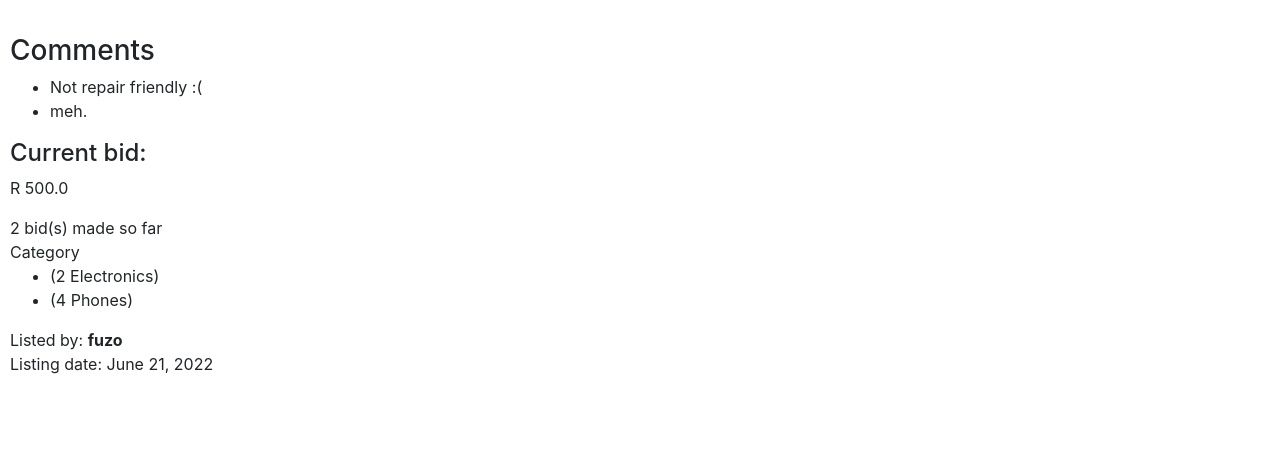
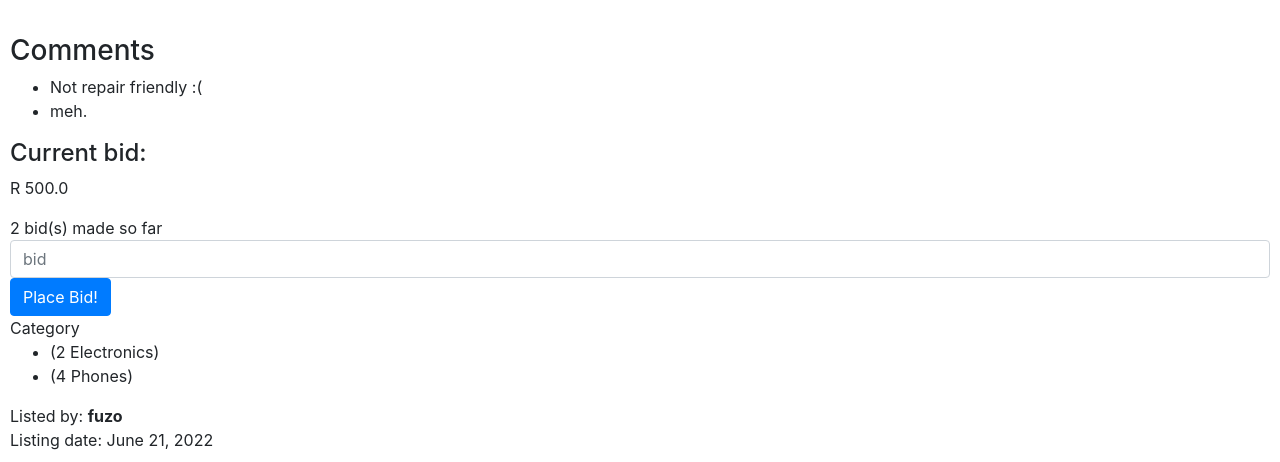
Before and after one commit to siphe-sihle/Commerce, a Django app: page /listings/2 in a window 1280 px wide. Shown: the part 358-820 px from the top of the page. Before the commit the page ends 732 px from the top, so only its background shows below. Run offline with Django 3.2, Linux system fonts and the light colour scheme; data comes from the database, SQL or seed files in the repository; both versions use the stored data as it was after the commit; some libraries are stand-ins or nearby versions.

Commit message:
Added ability to place bids on listings

```diff
--- a/auctions/templates/auctions/create.html
+++ b/auctions/templates/auctions/create.html
@@ -14,7 +14,7 @@
             <input class="form-control" type="text" name="description" placeholder="Description">
             <input class="form-control" type="number" name="bid" placeholder="bid">
 
-            <input class="btn btn-primary" type="submit" value="Place Bid!">
+            <input class="btn btn-primary" type="submit" value="Create Listing!">
         </div>
 
     </form>
--- a/auctions/templates/auctions/listing.html
+++ b/auctions/templates/auctions/listing.html
@@ -22,6 +22,17 @@
             <p4>{{count_offers}} bid(s) made so far</p4>
     </div>
 
+    <!-- Form section to allow logged in user to place a bid -->
+    <div>
+        <form action="{% url 'listings' listing.id %}" method="post">
+            {% csrf_token %}
+            <input type="number" id="{{user.id}}" name="creator" value="{{user.id}}" hidden>
+            <input class="form-control" type="number" name="bid" placeholder="bid">
+
+            <input class="btn btn-primary" type="submit" value="Place Bid!">
+        </form>
+    </div>
+
     <div>
         Category
         <ul>
--- a/auctions/views.py
+++ b/auctions/views.py
@@ -14,6 +14,29 @@ def index(request):
 
 # Listing view
 def listing_view(request, id):
+
+    # if request method is "POST" i.e if logged in user places a bid on a listing
+    if request.method == "POST":
+        # let the user post/place a bid on a listing item
+        # Get user id of logged in user
+        get_creator = int(request.POST["creator"])
+
+        # Create user Object
+        user_obj = User.objects.get(pk=get_creator)
+
+        # Get placed bid on listing:
+        get_bid = float(request.POST["bid"])
+
+        # get current listing:
+        current_listing = Listing.objects.get(pk=id)
+
+        # Insert this bid for the current listing into the Bid Table
+        Bid.objects.create(amount=get_bid, listing=current_listing, bidder=user_obj)
+
+        # Render the current listing page after placing a bid
+        return HttpResponseRedirect(reverse("listings", args={f"{id}"}))
+
+
     # Get particular listing details using the listing id
     listing = Listing.objects.get(pk = id)
     # Get all comments for a particular listing using filter()
@@ -49,7 +72,7 @@ def create_listing(request):
         get_description = request.POST["description"]
         print(f"description: {get_description}")
 
-        get_bid = int(request.POST["bid"])
+        get_bid = float(request.POST["bid"])
         print(f"bid: {get_bid}")
 
         # Here's how its gonna work:
@@ -68,7 +91,8 @@ def create_listing(request):
 
         #2.1 update the Listing field for the bid
 
-        #create_listing_bidobj = Bid.objects.create(amount = get_bid, listing = )
+        # Redirect user to the newly added listing page
+        return HttpResponseRedirect(reverse("listings", args={f"{listing_id}"}))
 
     # else if request method is "GET", just render the form
 
```
Also changed, not shown: db.sqlite3.
